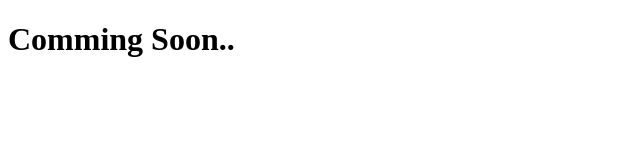
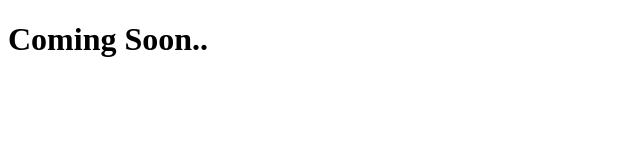
Before and after one commit to themlacademy/themlacademy.ml, a plain HTML site: page index.html in a window 1280 px wide. Shown: the whole page, without its empty margins (0-640 px from the left). Drawn offline with Linux system fonts and the light colour scheme.

Commit message:
Update index.html

```diff
--- a/index.html
+++ b/index.html
@@ -3,6 +3,6 @@
   <head>
   </head>
   <body>
-    <h1>Comming Soon..</h1>
+    <h1>Coming Soon..</h1>
   </body>
 </html>
```
